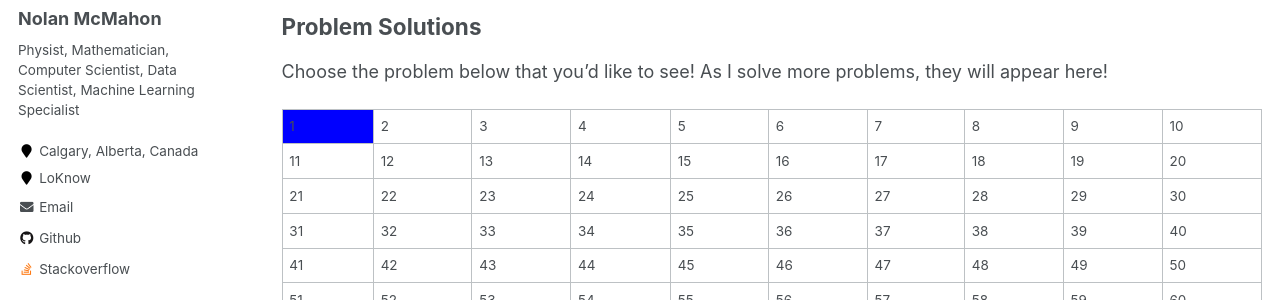
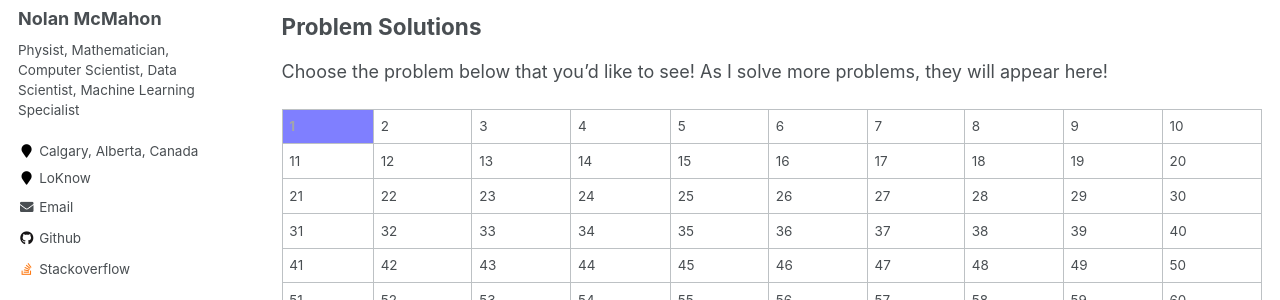
Before and after one commit to NolantheNerd/NolantheNerd.github.io, a Jekyll site: the page built from _competitive_coding/project_euler_home.md, in a window 1280 px wide. Shown: the part 295-595 px from the top of the page. Built offline with Jekyll 4.4.1, drawn with Linux system fonts in a browser that asks for light colours.

Commit message:
Added Transparency

```diff
--- a/_competitive_coding/project_euler_home.md
+++ b/_competitive_coding/project_euler_home.md
@@ -21,7 +21,7 @@
 <table>
 <tbody>
   <tr>
-    <td style="background-color:#0000ff;">1</td>
+    <td style="background-color:#0000ff;opacity:0.5;"><b>1</b></td>
     <td>2</td>
     <td>3</td>
     <td>4</td>
```
